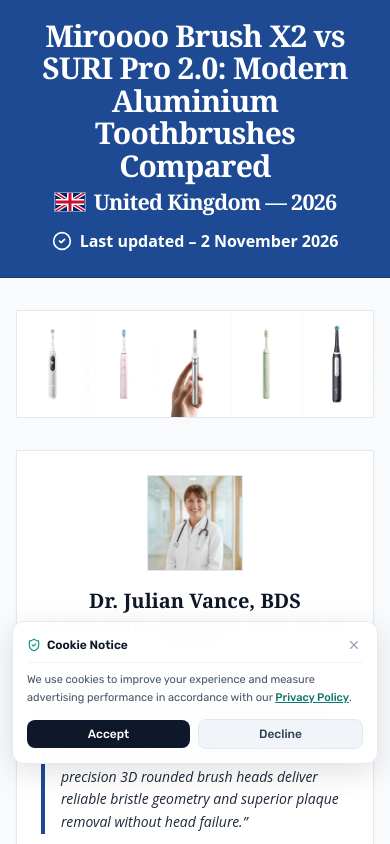
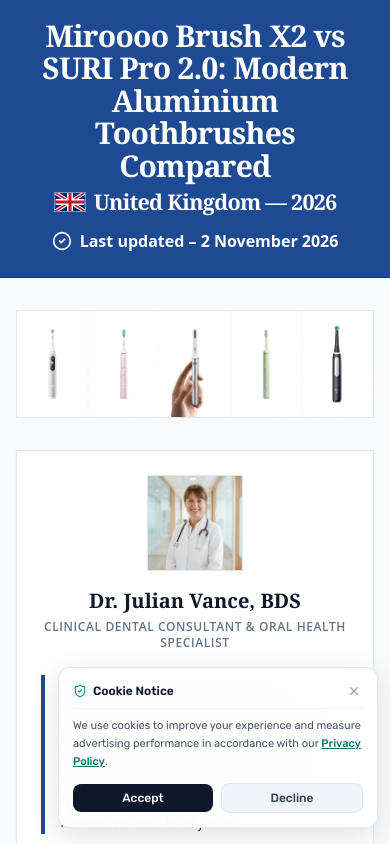
Before and after one commit to naman-14113114/Best_Product_Verdict, a Next.js app: page /miroooo-vs-suri in a window 390 px wide. Shown: the top 844 px of the page. Built offline with nearby package versions, Linux system fonts and the light colour scheme.

Commit message:
fix(ui): position cookie consent banner on bottom-right to prevent CTA overlap

```diff
--- a/src/components/CookieConsentBanner.tsx
+++ b/src/components/CookieConsentBanner.tsx
@@ -77,9 +77,9 @@ export const CookieConsentBanner: React.FC = () => {
     <aside
       aria-label="Cookie consent options"
       role="region"
-      className="fixed z-40 bottom-20 left-3 right-3 sm:bottom-5 sm:left-5 sm:right-auto pointer-events-none transition-all duration-300"
+      className="fixed z-40 bottom-4 right-3 sm:bottom-6 sm:right-6 pointer-events-none transition-all duration-300"
     >
-      <div className="pointer-events-auto w-full sm:w-[320px] bg-white/95 backdrop-blur-md border border-slate-200/90 shadow-[0_8px_30px_rgb(0,0,0,0.12)] rounded-xl p-3.5 text-slate-800 text-xs">
+      <div className="pointer-events-auto w-[calc(100vw-1.5rem)] max-w-[320px] sm:w-[320px] bg-white/95 backdrop-blur-md border border-slate-200/90 shadow-[0_8px_30px_rgb(0,0,0,0.12)] rounded-xl p-3.5 text-slate-800 text-xs">
         <div className="flex items-center justify-between pb-2 mb-2 border-b border-slate-100">
           <div className="flex items-center gap-1.5 font-semibold text-slate-900 text-xs">
             <ShieldCheck className="w-3.5 h-3.5 text-teal-600 shrink-0" />
```
